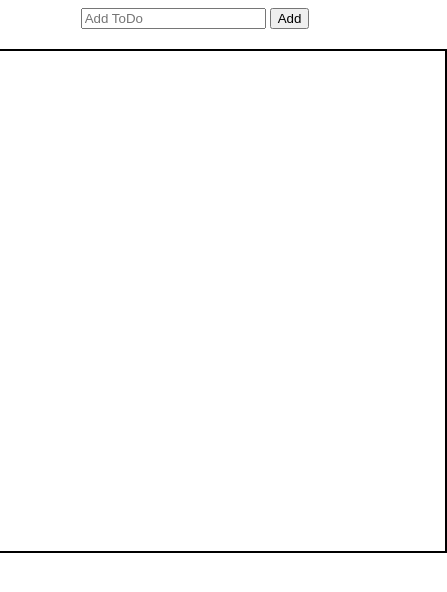
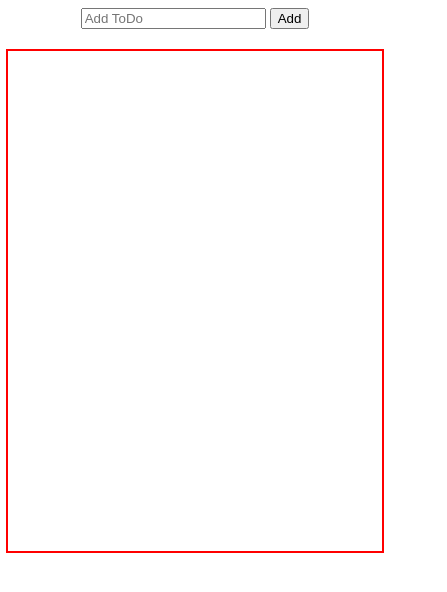
Before and after one commit to fakeboyas/exercise-week2-day3-task1-soal2, a plain HTML site: page index.html in a window 390 px wide. Shown: the whole page, 447 px wide, since content can reach past the window. Drawn offline with Linux system fonts and the light colour scheme.

Commit message:
add mobile view

```diff
--- a/style.css
+++ b/style.css
@@ -8,7 +8,7 @@
     display: flex;
     flex-direction: column;
     flex-wrap: wrap;
-    border: 2px black solid;
+    border: 2px red solid;
     width: 500px;
     height: 500px;
     margin-top: 20px;
@@ -31,3 +31,9 @@
     align-items: center;
     flex-wrap: wrap;
 }
+
+@media only screen and (max-width: 500px) {
+    .container2 {
+        width: 100%;
+    }
+}
```
